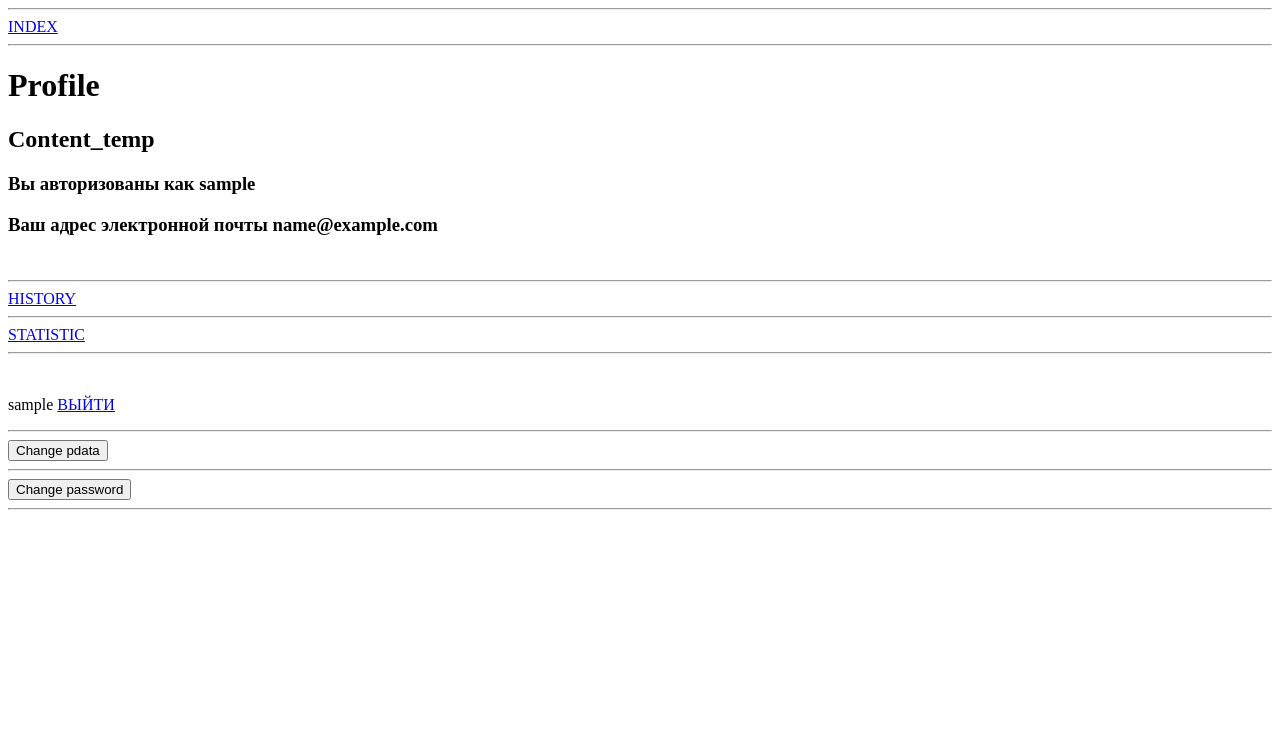
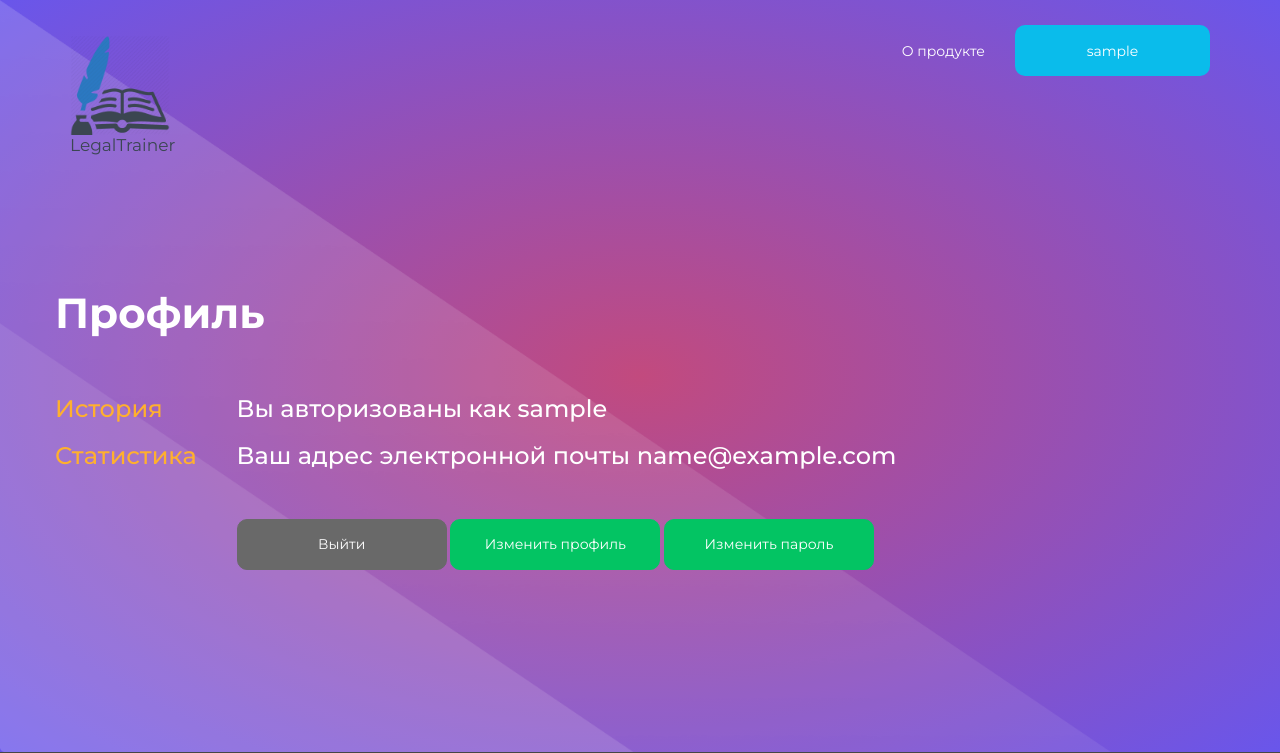
Before and after one commit to rYauheni/LegalTrainer, a Django app: page /profile in a window 1280 px wide. Shown: the top 753 px of the page. Before the commit the page ends 510 px from the top, so only its background shows below. Run offline with Django 4.2, Linux system fonts and the light colour scheme; the visitor is signed in with stand-in values (Sample User, id 1); some libraries are stand-ins or nearby versions.

Commit message:
added stylesheets to profile.html template

```diff
--- a/quiz/static/quiz/css/style_test_result.css
+++ b/quiz/static/quiz/css/style_test_result.css
@@ -44,8 +44,5 @@ li {
 }
 
 .divider {
-
- /* Регулируйте это значение для изменения положения полосы внутри div */
-
     border-top: 1px solid #333333;
 }
--- /dev/null
+++ b/userprofile/static/userprofile/css/style_profile.css
@@ -0,0 +1,88 @@
+.profile {
+    display: flex;
+    flex-direction: column;
+    margin-top: 60px;
+}
+
+.profile-header h1 {
+    font-family: 'Montserrat', sans-serif;
+    color: #fff;
+    font-weight: bold;
+    font-size: 42px;
+    margin-top: 80px;
+    margin-bottom: 40px;
+}
+
+.profile-content {
+    display: flex;
+    flex-direction: row;
+}
+
+.profile-nav {
+    padding-right: 40px;
+}
+
+.profile-nav a {
+    font-family: 'Montserrat', sans-serif;
+    color: #FFB02E;
+    font-size: 24px;
+    margin-top: 20px;
+    margin-bottom: 20px;
+    max-width: 100%;
+}
+
+.profile-nav a:hover {
+    color: #CF8307;
+}
+
+.profile-data {
+    display: flex;
+    flex-direction: column;
+}
+
+.profile-data h3 {
+    font-family: 'Montserrat', sans-serif;
+    color: #fff;
+    font-size: 24px;
+    margin-top: 20px;
+    margin-bottom: 20px;
+    max-width: 100%;
+}
+
+button {
+    -webkit-transition-duration: 0.4s;
+    transition-duration: 0.4s;
+
+    border-radius: 10px;
+
+    width: 210px;
+    height: 51px;
+    color: white;
+    margin: 30px auto;
+}
+
+button:hover {
+    color: white;
+    border-radius: 20px;
+    -webkit-box-shadow: -1px 9px 46px -17px rgba(43, 43, 43, 1);
+    -moz-box-shadow: -1px 9px 46px -17px rgba(43, 43, 43, 1);
+    box-shadow: -1px 9px 46px -17px rgba(43, 43, 43, 1);
+}
+
+.act-btn {
+    background-color: #03C463;
+    border: 1px solid #03C463;
+}
+
+.act-btn:hover {
+    background-color: #02E373;
+}
+
+.logout-btn {
+    background-color: #696969;
+    border: 1px solid  #696969;
+}
+
+.logout-btn:hover {
+    background-color: #808080;
+}
--- a/userprofile/templates/userprofile/profile.html
+++ b/userprofile/templates/userprofile/profile.html
@@ -1,43 +1,57 @@
-{% extends 'userprofile/base.html' %}
+{% extends 'quiz/base.html' %}
+{% load static %}
 
 {% block title %}
     Profile
 {% endblock %}
 
+{% block head %}
+    <link rel="stylesheet" href="{% static 'userprofile/css/style_profile.css' %}"/>
+{% endblock %}
+
 {% block content %}
-    <h1>Profile</h1>
-    <h2>Content_temp</h2>
-
+    <div class="profile">
+        <div class="profile-header">
+            <h1>Профиль</h1>
+        </div>
+        <div class="profile-content">
+            <div class="profile-nav">
+                {% if user.is_authenticated %}
+                    <h3><a href="{% url 'history_url' %}">История</a></h3>
+                    <h3><a href="{% url 'stat_url' %}">Статистика</a></h3>
+                {% else %}
+                    <h3>История</h3>
+                    <h3>Статистика</h3>
+                {% endif %}
+            </div>
+            <div class="profile-data">
+                <div class="profile-info">
                     {% if user.is_authenticated %}
                         <h3>Вы авторизованы как {{ user.username }}</h3>
                         <h3>Ваш адрес электронной почты {{ user.email }}</h3>
                     {% else %}
                         <h3>Вы не авторизованы</h3>
+                        <h3>Войдите в аккаунт или создайте новый</h3>
                     {% endif %}
-
-    <br>
-    <hr>
-    <a href="{% url 'history_url' %}">HISTORY</a>
-    <hr>
-    <a href="{% url 'stat_url' %}">STATISTIC</a>
-    <hr>
-    <br>
-
+                </div>
+                <div class="profile-acts">
                     {% if user.is_authenticated %}
-        <p>{{ user.username }} <a href="{% url 'logout_url' %}">ВЫЙТИ</a></p>
-        <hr>
                         <form method="post">
                             {% csrf_token %}
-            <button type="submit" name="change_pd">Change pdata</button>
+                            <button class="logout-btn" type="submit" name="logout">Выйти</button>
+                            <button class="act-btn" type="submit" name="change_pd">Изменить профиль</button>
+                            <button class="act-btn" type="submit" name="change_pw">Изменить пароль</button>
                         </form>
-        <hr>
+
+                    {% else %}
                         <form method="post">
                             {% csrf_token %}
-            <button type="submit" name="change_pw">Change password</button>
+                            <button class="act-btn" type="submit" name="login">Войти</button>
+                            <button class="act-btn" type="submit" name="register">Регистрация</button>
                         </form>
-        <hr>
-    {% else %}
-        <p><a href="{% url 'login_url' %}">ВОЙТИ</a></p>
-        <p><a href="{% url 'register_url' %}">РЕГИСТРАЦИЯ</a></p>
                     {% endif %}
+                </div>
+            </div>
+        </div>
+    </div>
 {% endblock %}
```
Lines whose indentation alone changed are shown as unchanged.
